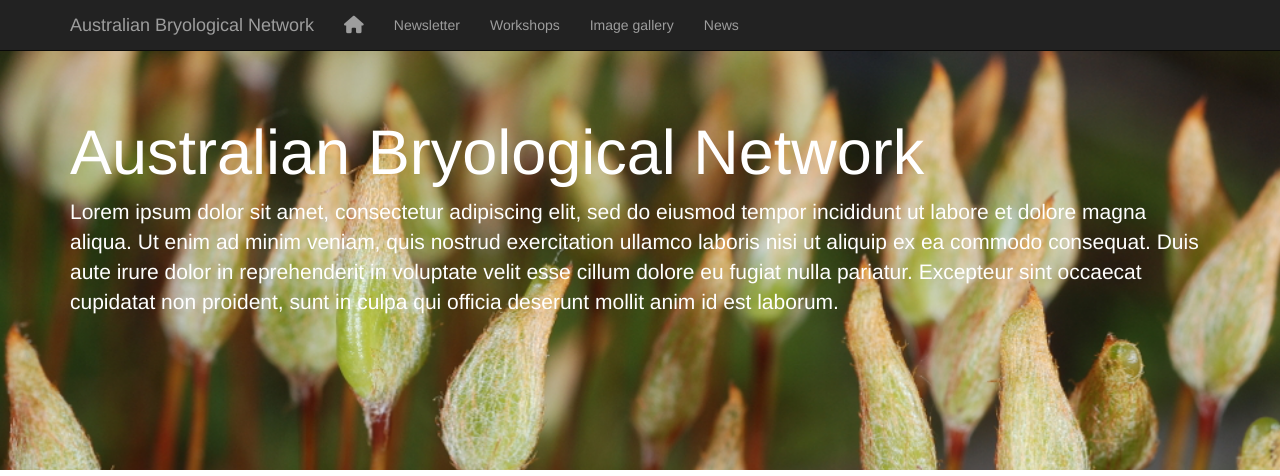
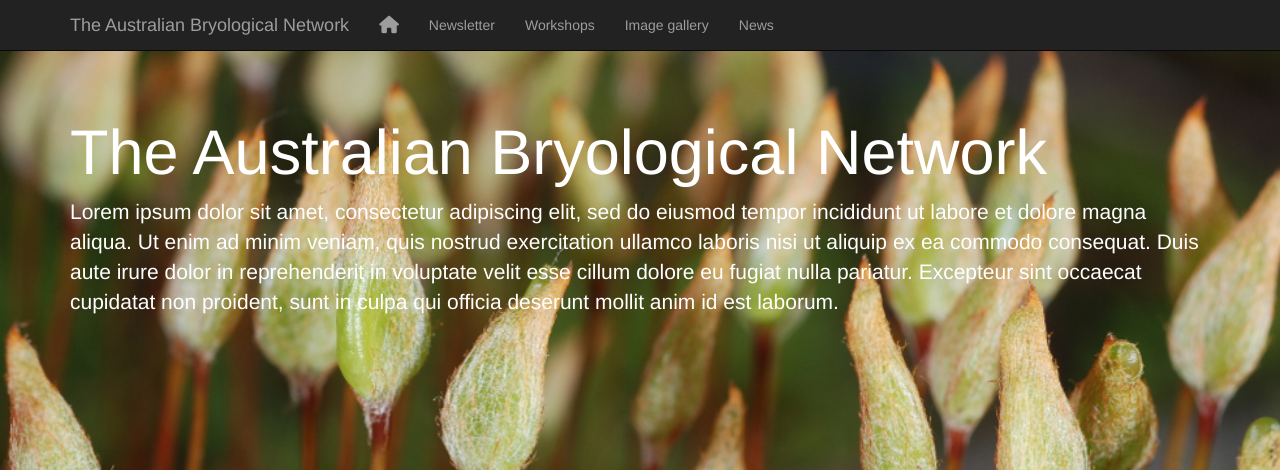
Before and after one commit to nielsklazenga/australian-bryological-network, a Jekyll site: the page built from index.md, in a window 1280 px wide and 954 px high, cut to the strip 0-476 px from the top of the window. Built offline with Jekyll 4.4.1, drawn with Linux system fonts in a browser that asks for light colours; nearby versions of some CDN libraries.

```diff
--- a/_config.yml
+++ b/_config.yml
@@ -13,7 +13,7 @@
 # you will see them accessed via {{ site.title }}, {{ site.email }}, and so on.
 # You can create any custom variable you would like, and they will be accessible
 # in the templates via {{ site.myvariable }}.
-title: Australian Bryological Network
+title: The Australian Bryological Network
 email: your-email@example.com
 description: >- # this means to ignore newlines until "baseurl:"
   Lorem ipsum dolor sit amet, consectetur adipiscing elit, sed do eiusmod tempor incididunt ut labore et dolore magna aliqua. Ut enim ad minim veniam, quis nostrud exercitation ullamco laboris nisi ut aliquip ex ea commodo consequat. Duis aute irure dolor in reprehenderit in voluptate velit esse cillum dolore eu fugiat nulla pariatur. Excepteur sint occaecat cupidatat non proident, sunt in culpa qui officia deserunt mollit anim id est laborum.
```
